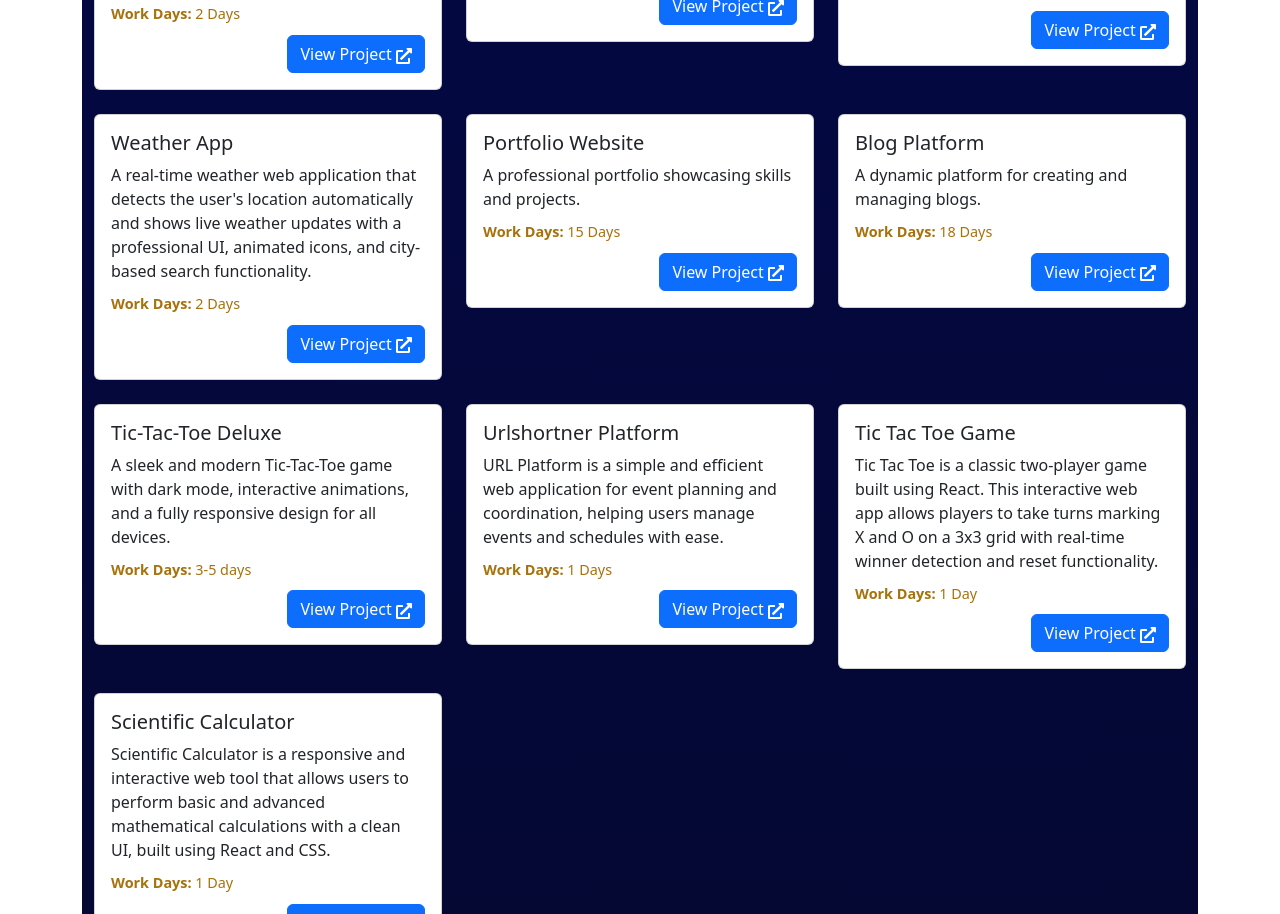
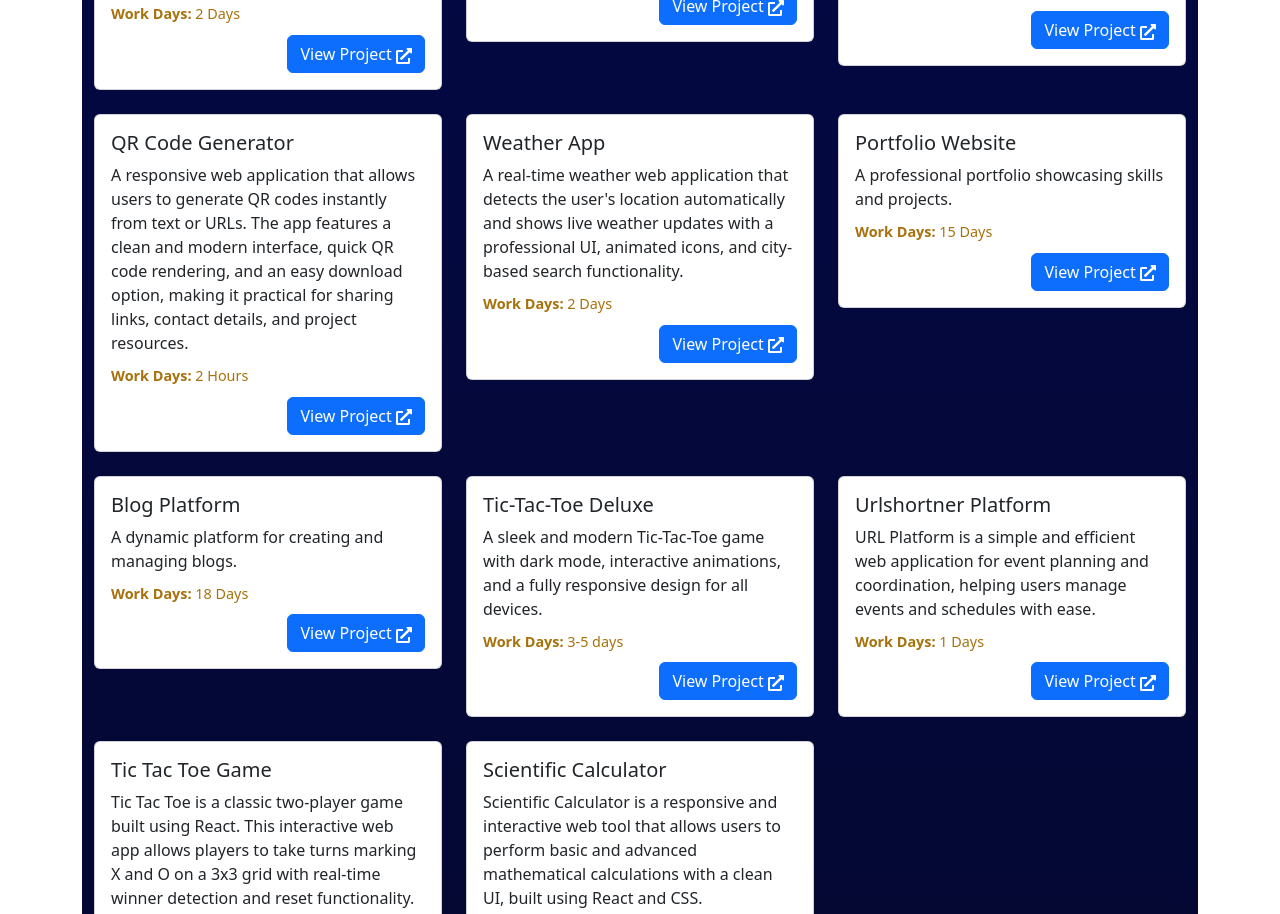
Before and after one commit to shahabdad/Porfolio, a React (Vite) app: page / in a window 1280 px wide. Shown: the part 1820-2734 px from the top of the page. Built offline with nearby package versions, Linux system fonts and the light colour scheme.

Commit message:
add small project

```diff
--- a/src/Components/Experience.jsx
+++ b/src/Components/Experience.jsx
@@ -21,6 +21,12 @@ const Experience = () => {
        workDays:"12 Days",
        viewLink:"https://quiz-ecru-nu.vercel.app/",
 
+      },
+      {
+         "name": "QR Code Generator",
+  "description": "A responsive web application that allows users to generate QR codes instantly from text or URLs. The app features a clean and modern interface, quick QR code rendering, and an easy download option, making it practical for sharing links, contact details, and project resources.",
+  "workDays": "2 Hours",
+  "viewLink": "https://qr-code-delta-lemon.vercel.app/"
       },
       {
   name: "Weather App",
```
